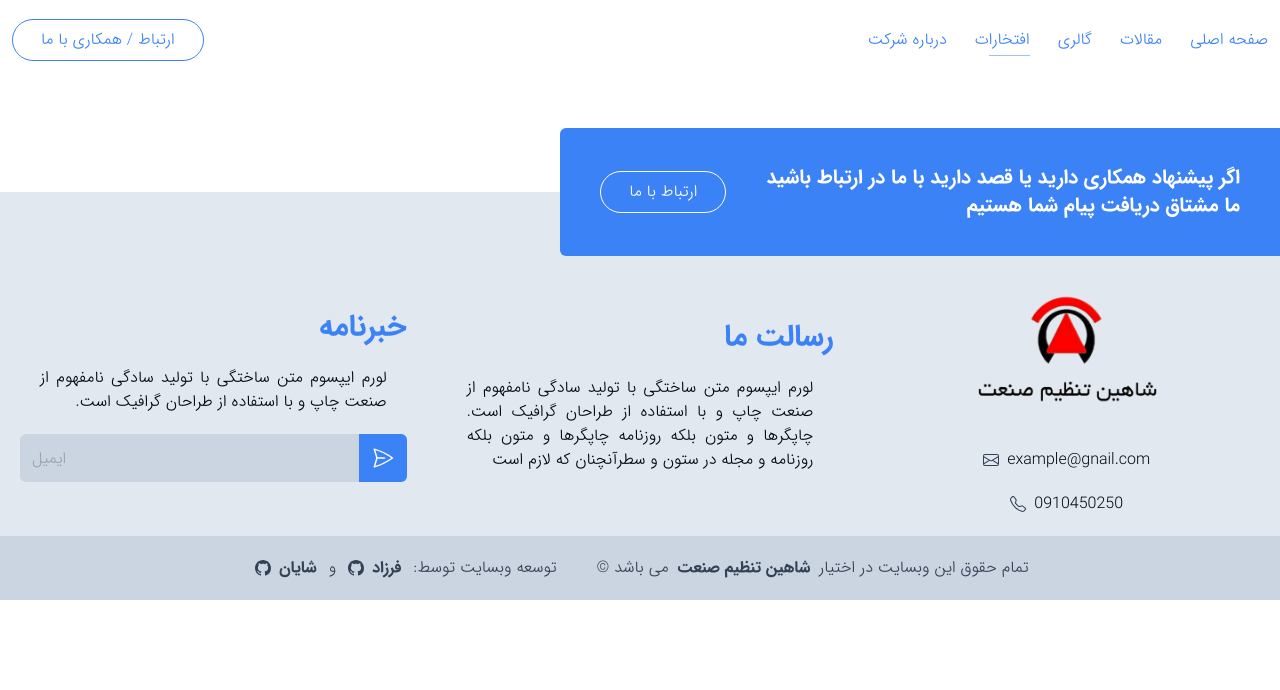
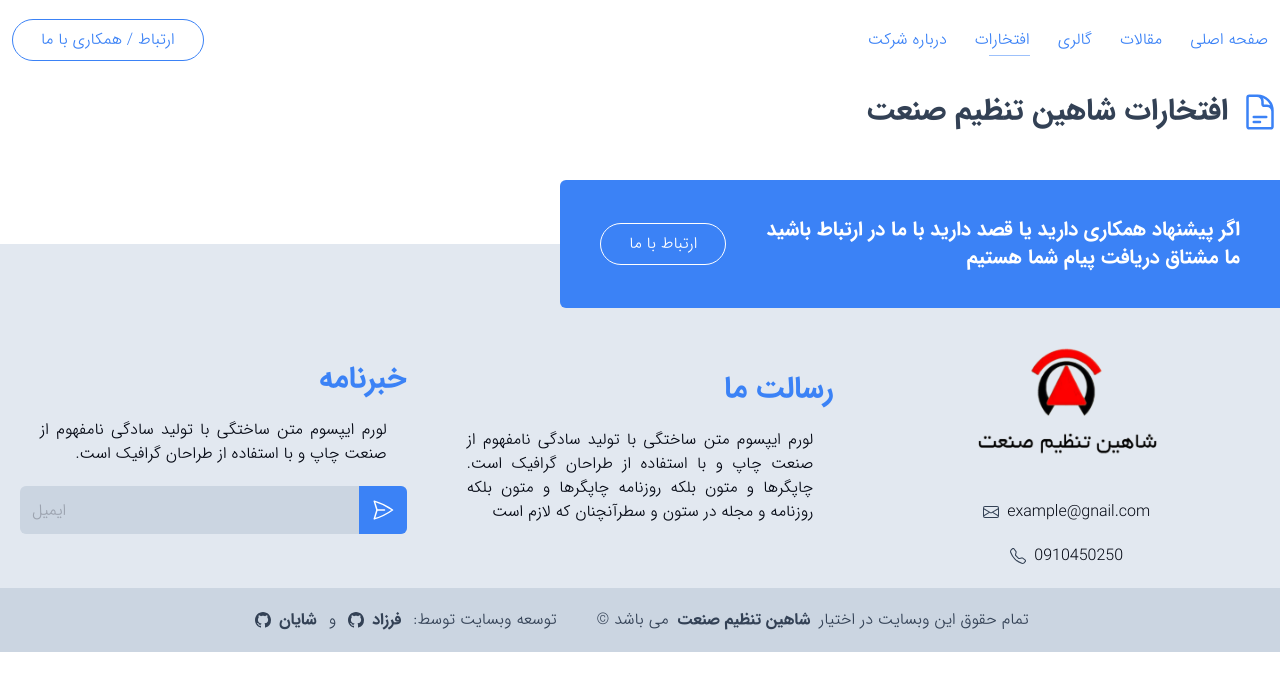
Before and after one commit to FarzadVav/shahinTanzimSanat, a React (Vite) app: page /honors in a window 1280 px wide. Shown: the top 690 px of the page. Built offline with nearby package versions, Linux system fonts and the light colour scheme.

Commit message:
build honors page

```diff
--- /dev/null
+++ b/src/pages/Honors/Honors.jsx
@@ -0,0 +1,18 @@
+import React from 'react'
+import Title from '../../components/Title'
+
+export default function Honors() {
+  return (
+    <div className='container mt-3 flex flex-col justify-center items-center px-3
+    sm:p-0'>
+      <Title
+        svg={(
+          <svg className="stroke-blue-500 w-10 h-10" xmlns="http://www.w3.org/2000/svg" fill="none" viewBox="0 0 24 24" strokeWidth={1.5} stroke="currentColor">
+            <path strokeLinecap="round" strokeLinejoin="round" d="M19.5 14.25v-2.625a3.375 3.375 0 00-3.375-3.375h-1.5A1.125 1.125 0 0113.5 7.125v-1.5a3.375 3.375 0 00-3.375-3.375H8.25m0 12.75h7.5m-7.5 3H12M10.5 2.25H5.625c-.621 0-1.125.504-1.125 1.125v17.25c0 .621.504 1.125 1.125 1.125h12.75c.621 0 1.125-.504 1.125-1.125V11.25a9 9 0 00-9-9z" />
+          </svg>
+        )}
+        title='افتخارات شاهین تنظیم صنعت'
+      />
+    </div>
+  )
+}
--- a/src/routes.jsx
+++ b/src/routes.jsx
@@ -3,13 +3,15 @@
 import Blogs from "./pages/Blogs/Blogs"
 import SingleBlog from "./pages/SingleBlog/SingleBlog"
 import Contact from "./pages/Contact/Contact"
+import Honors from "./pages/Honors/Honors"
 
 const routes = [
   { path: '/', element: <Home /> },
   { path: '/gallery', element: <Gallery /> },
   { path: '/blogs', element: <Blogs /> },
   { path: '/single-blog', element: <SingleBlog /> },
-  { path: '/contact', element: <Contact /> }
+  { path: '/contact', element: <Contact /> },
+  { path: '/honors', element: <Honors /> }
 ]
 
 export default routes
```
